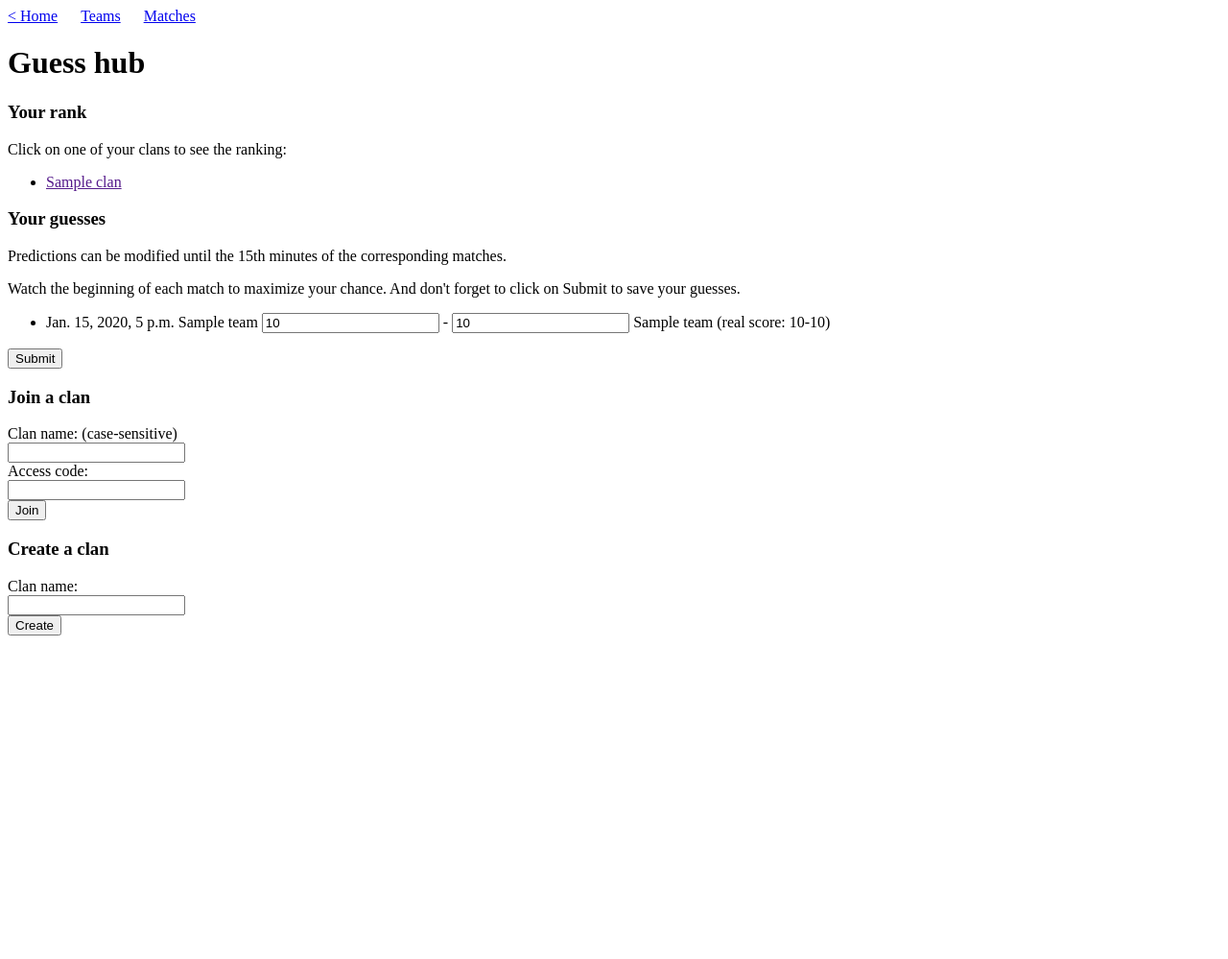
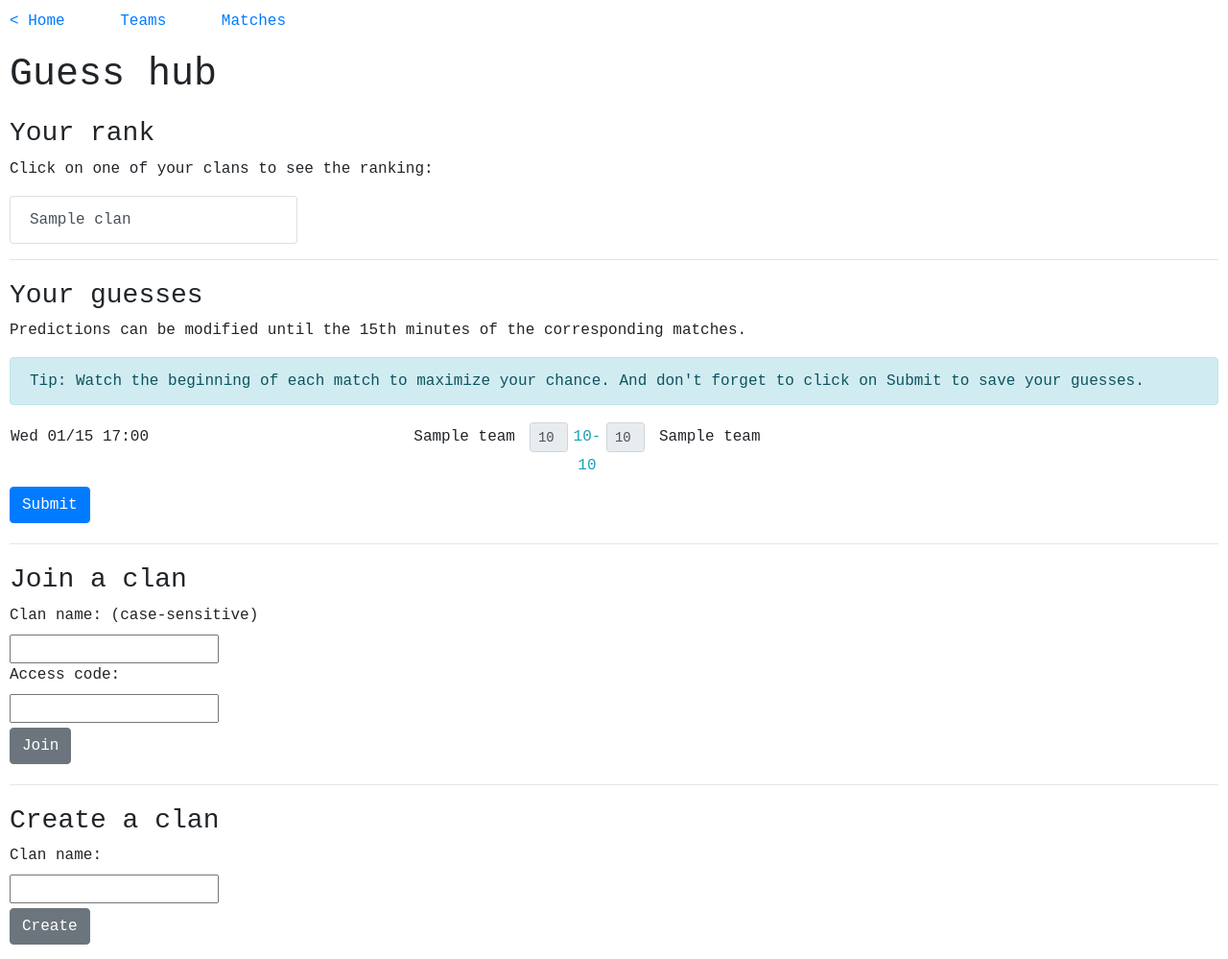
Before and after one commit to quantranfr/guess_for_fun, a Django app: page /prediction/ in a window 1280 px wide. Shown: the whole page at 96% size. Before the commit the page ends 662 px from the top, so only its background shows below. Run offline with Django 3.2, Linux system fonts and the light colour scheme; a user stored in the database is signed in; tables that the repository leaves empty hold one stand-in row (values such as "Sample post").

Commit message:
bootstrap on board! Improved real score placement

```diff
--- /dev/null
+++ b/prediction/static/prediction/style.css
@@ -0,0 +1,53 @@
+body {
+  font-family:Courier New;
+  padding: 10px;
+}
+
+h1, h2, h3, h4 {
+  margin-top:20px;
+}
+
+input#id_username + span.helptext, input#id_password2 + span.helptext {
+  display: None;
+}
+/*------------ MATCH LIST -----------*/
+.row { /* for line spacing */
+  padding: 2px;
+}
+
+.small-input { /* for scores input */
+  width: 40px !important;
+}
+
+.col-0-5 { /* for scores */
+    flex: 0 0 5%;
+    max-width: 40px;
+    min-width: 40px;
+    position: relative;
+    width: 100%;
+}
+
+.col-2-5 { /* for team names */
+    flex: 0 0 18%;
+    max-width: 18%;
+    position: relative;
+    width: 100%;
+}
+
+.btn {
+  margin-top: 5px;
+  margin-bottom: 5px;
+}
+
+/*------------ REMOVE ARROWS/SPINNERS IN NUMERIC INPUT -----------*/
+/* Chrome, Safari, Edge, Opera */
+input::-webkit-outer-spin-button,
+input::-webkit-inner-spin-button {
+  -webkit-appearance: none;
+  margin: 0;
+}
+
+/* Firefox */
+input[type=number] {
+  -moz-appearance: textfield;
+}
--- a/prediction/templates/prediction/add_matches.html
+++ b/prediction/templates/prediction/add_matches.html
@@ -12,7 +12,7 @@
       {% endfor %}
     </select><br />
     or create a new one:<br />
-    <input type="text" name="input_championship" value={{default_championship}}>
+    <input type="text" name="input_championship" value="{{default_championship}}" class="form-control">
 
     <p>
     <input type="file" name="file" id="file" accept=".csv"><br />
--- a/prediction/templates/prediction/index.html
+++ b/prediction/templates/prediction/index.html
@@ -2,42 +2,63 @@
 
 {% block content %}
   <h1>Guess hub</h1>
+
+  {% if join_clan_feedback %}
+  <div class="alert {{ join_clan_feedback.1 }}">{{ join_clan_feedback.0 }}</div>
+  {% endif %}
+  {% if create_clan_feedback %}
+  <div class="alert {{ create_clan_feedback.1 }}">{{ create_clan_feedback.0 }}</div>
+  {% endif %}
+
   <h3>Your rank</h3>
   {% if user_clans %}
   <p>Click on one of your clans to see the ranking:</p>
-  <ul>
+  <div class="list-group" style="width:300px">
     {% for user_clan in user_clans %}
-    <li><a href="">{{ user_clan.clan }}</a></li>
+    <a href="" class="list-group-item list-group-item-action">{{ user_clan.clan }}</a>
     {% endfor %}
-  </ul>
+  </div>
   {% else %}
   <p>No clan (ie. friend group) found,
      but you can still make predictions now. Create or join a clan at the bottom of the page.
   </p>
   {% endif %}
 
+  <hr />
+
   <h3>Your guesses</h3>
   <p>Predictions can be modified until the 15th minutes of the corresponding matches.</p>
-  <p>Watch the beginning of each match to maximize your chance. And don't forget to click on Submit to save your guesses.</p>
+  <div class="alert alert-info">Tip: Watch the beginning of each match to maximize your chance. And don't forget to click on Submit to save your guesses.</div>
   <form method="post">
     {% csrf_token %}
-    <ul>
+
     {% for match in matches %}
-    <li>
-	    {{match.start_time}}
-    	{{match.team_1}}
-    	<input type=text name="{{match.id}}-1" value="{{match.predicted_score_1}}" {% if match.locked %}readonly{% endif %}>
-    	-
-    	<input type=text name="{{match.id}}-2" value="{{match.predicted_score_2}}" {% if match.locked %}readonly{% endif %}>
-    	{{match.team_2}}
-    	{% if match.real_score_1 %}
-    	(real score: {{match.real_score_1}}-{{match.real_score_2}})
-    	{% endif %}
-    </li>
+    <div class="row px-3" style="line-height:30px;">
+
+      <div class="col-2-5">{{match.start_time}}</div>
+    	<div class="col-3 text-right">{{match.team_1}}</div>
+      <div class="col-0-5 text-right">
+        <input type=number name="{{match.id}}-1" value="{{match.predicted_score_1}}" class="form-control form-control-sm small-input" {% if match.locked %}readonly{% endif %}>
+      </div>
+      <div class="col-0-5 text-center text-info">
+        {% if match.real_score_1 %}
+          {{match.real_score_1}}-{{match.real_score_2}}
+        {% else %}
+          ?-?
+        {% endif %}
+      </div>
+      <div class="col-0-5 text-center">
+        <input type=number name="{{match.id}}-2" value="{{match.predicted_score_2}}" class="form-control form-control-sm small-input" {% if match.locked %}readonly{% endif %}>
+      </div>
+      <div class="col-3">{{match.team_2}}</div>
+
+    </div>
     {% endfor %}
-    </ul>
-    <input type="submit" name="submit_guesses" value="Submit">
+
+    <input type="submit" name="submit_guesses" value="Submit" class="btn btn-primary">
   </form>
+
+  <hr />
 
   <h3>Join a clan</h3>
   <form method="post">
@@ -46,16 +67,16 @@
     <input type=text name="clan-name-join"><br />
     <label for="clan-access-code">Access code: </label><br />
     <input type=text name="clan-access-code"><br />
-    <input type="submit" name="submit-join-clan" value="Join">
-    <p>{{ join_clan_feedback }}</p>
+    <input type="submit" name="submit-join-clan" value="Join" class="btn btn-secondary">
   </form>
+
+  <hr />
 
   <h3>Create a clan</h3>
   <form method="post">
     {% csrf_token %}
     <label for="clan-name-create" width="300px">Clan name: </label><br />
     <input type=text name="clan-name-create"><br />
-    <input type="submit" name="submit-create-clan" value="Create">
-    <p>{{ create_clan_feedback }}</p>
+    <input type="submit" name="submit-create-clan" value="Create" class="btn btn-secondary">
   </form>
 {% endblock %}
--- a/prediction/views.py
+++ b/prediction/views.py
@@ -56,7 +56,7 @@ def index(request):
         prediction = predictions_user.filter(match=match)
         display_info.append({
             'id': match.id,
-            'start_time': match.start_time,
+            'start_time': match.start_time.astimezone(tz=pytz.timezone('Asia/Ho_Chi_Minh')).strftime("%a %m/%d %H:%M"),
             'team_1': match.team_1.name,
             'team_2': match.team_2.name,
             'locked': (datetime.now(pytz.timezone('Asia/Ho_Chi_Minh'))-match.start_time).total_seconds() > LOCKED_DELAY,
@@ -191,7 +191,7 @@ def _submit_join_clan(user, clan_name, access_code):
     '''
     Let a user can join a clan with his access_code.
     In: fairly clear
-    Out: a message.
+    Out: a message and the corresponding bootstrap class
     '''
 
     c = Clan.objects.filter(name=clan_name, access_code=access_code)
@@ -200,13 +200,13 @@ def _submit_join_clan(user, clan_name, access_code):
         if not lookup: # not registered before
             uc = User_Clan(user=user, clan=c[0])
             uc.save()
-            return f'Congratulations! You have joined the clan {clan_name}.'
+            return f'Congratulations! You have joined the clan {clan_name}.', 'alert-success'
         else: # already registered
-            return f'No Action. You already joined the clan {clan_name}.'
+            return f'No Action. You already joined the clan {clan_name}.', 'alert-warning'
     elif Clan.objects.filter(name=clan_name): # wrong access code
-        return f'Wrong access code for the clan {clan_name}.'
+        return f'Wrong access code for the clan {clan_name}.', 'alert alert-danger'
     else: # no such clan
-        return f'No clan {clan_name} found.'
+        return f'No clan {clan_name} found.', 'alert-danger'
 
 def _submit_create_clan(user, clan_name):
     '''
@@ -216,11 +216,11 @@ def _submit_create_clan(user, clan_name):
     '''
 
     if Clan.objects.filter(name=clan_name):
-        return f'Clan {clan_name} already exists.'
+        return f'Clan {clan_name} already exists.', 'alert-warning'
     else:
         access_code = secrets.token_urlsafe(3)
         c = Clan(name=clan_name, access_code=access_code)
         c.save()
         uc = User_Clan(user=user, clan=c)
         uc.save()
-        return f'Send this access code "{access_code}" (without quotes) to your friends so that they can join the clan {clan_name}.'
+        return f'Send this access code "{access_code}" (without quotes) to your friends so that they can join the clan {clan_name}.', 'alert-success'
--- a/templates/base.html
+++ b/templates/base.html
@@ -1,18 +1,21 @@
+{% load static %}
 <!DOCTYPE html>
 <html>
 <head>
   <meta charset="utf-8">
+  <link rel="stylesheet" href="https://cdn.jsdelivr.net/npm/bootstrap@4.5.3/dist/css/bootstrap.min.css" integrity="sha384-TX8t27EcRE3e/ihU7zmQxVncDAy5uIKz4rEkgIXeMed4M0jlfIDPvg6uqKI2xXr2" crossorigin="anonymous">
+  <link rel="stylesheet" href="{% static 'prediction/style.css' %}">
   <title>{% block title %}Guess For Fun{% endblock %}</title>
 </head>
 <body>
   <main>
     {% block header %}
-      <a href="{% url 'home' %}">&lt; Home</a>
-      {% if user.is_superuser %}
-        &nbsp;&nbsp;&nbsp;&nbsp;&nbsp;<a href="{% url 'prediction:add_teams' %}">Teams</a>
-        &nbsp;&nbsp;&nbsp;&nbsp;&nbsp;<a href="{% url 'prediction:add_matches' %}">Matches</a>
-      {% endif %}
+      <a href="{% url 'home' %}">&lt; Home</a>&nbsp;&nbsp;&nbsp;&nbsp;&nbsp;
     {% endblock %}
+    {% if user.is_superuser %}
+      <a href="{% url 'prediction:add_teams' %}">Teams</a>&nbsp;&nbsp;&nbsp;&nbsp;&nbsp;
+      <a href="{% url 'prediction:add_matches' %}">Matches</a>
+    {% endif %}
     {% block content %}
     {% endblock %}
   </main>
--- a/templates/home.html
+++ b/templates/home.html
@@ -14,8 +14,7 @@
 
 {% else %}
   <p>Spice up your summer: Euro 2021 is here!</p>
-  <a href="{% url 'login' %}">Log In</a>
-  <p>
-  <a href="{% url 'signup' %}">Sign Up</a>
+  <a href="{% url 'login' %}" class='btn btn-primary'>Log In</a>
+  <a href="{% url 'signup' %}" class='btn btn-primary'>Sign Up</a>
 {% endif %}
 {% endblock %}
--- a/templates/registration/signup.html
+++ b/templates/registration/signup.html
@@ -6,6 +6,6 @@
   <form method="post">
     {% csrf_token %}
     {{ form.as_p }}
-    <button type="submit">Sign Up</button>
+    <button type="submit" class='btn btn-primary'>Sign Up</button>
   </form>
 {% endblock %}
```
Also changed, not shown: templates/registration/login.html (+6 -6 lines).
